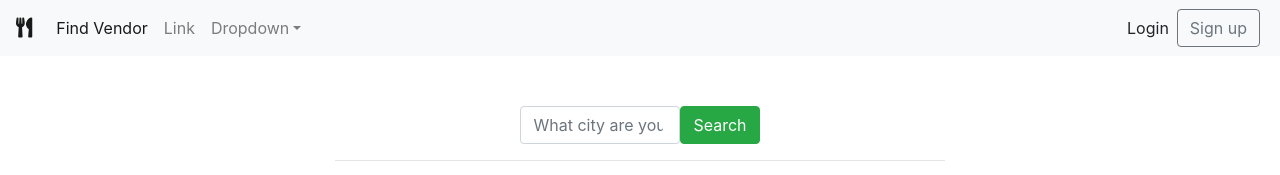
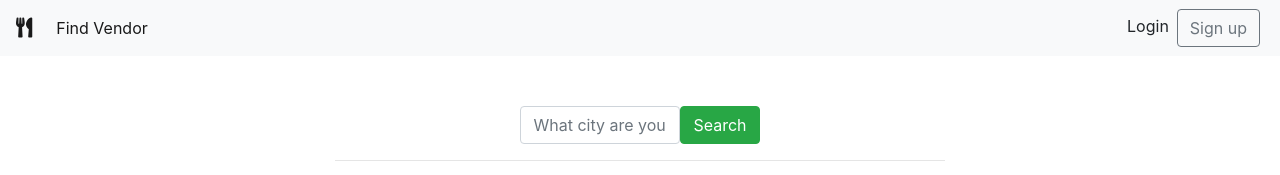
Before and after one commit to respici0/Vendors, a React (Create React App) app in the folder vendors/: page /home in a window 1280 px wide. Shown: the top 175 px of the page. Built offline with nearby package versions, Linux system fonts and the light colour scheme.

Commit message:
fixed CORs .ENV

```diff
--- a/vendors/public/css/layout.css
+++ b/vendors/public/css/layout.css
@@ -1,4 +1,9 @@
 /* NavBar */
+
+html,
+body {
+  height: 100%;
+}
 
 .navbar a {
   text-decoration: "none";
--- a/vendors/src/components/Home.js
+++ b/vendors/src/components/Home.js
@@ -41,7 +41,7 @@ class Home extends React.Component {
           <div className="searchBar">
             <div className="row d-flex justify-content-center">
               <input
-                type="search"
+                type="text"
                 name="searchedCity"
                 className="form-control col-md-3"
                 placeholder="What city are you in?"
@@ -56,7 +56,6 @@ class Home extends React.Component {
               </button>
             </div>
           </div>
-
           <hr />
           <div className="searchedVendors">
             <div className="card bg-dark text-white">
--- a/vendors/src/components/NavBar.js
+++ b/vendors/src/components/NavBar.js
@@ -27,7 +27,7 @@ class NavBar extends React.Component {
                   Find Vendor <span className="sr-only" />
                 </a>
               </li>
-              <li className="nav-item">
+              {/* <li className="nav-item">
                 <a className="nav-link" href="#">
                   Link
                 </a>
@@ -56,11 +56,12 @@ class NavBar extends React.Component {
                     Something else here
                   </a>
                 </div>
-              </li>
+              </li> */}
             </ul>
-            <div className="mr-2">
-              <a href="/Login">Login</a>
-            </div>
+            <div>
+              <a href="/Login" className="mr-2">
+                Login
+              </a>
               <button
                 className="btn btn-outline-secondary my-2 my-sm-0 mr-1"
                 type="button"
@@ -73,6 +74,7 @@ class NavBar extends React.Component {
                 </a>
               </button>
             </div>
+          </div>
         </nav>
       </React.Fragment>
     );
--- a/vendors/src/services/UserService.js
+++ b/vendors/src/services/UserService.js
@@ -24,14 +24,13 @@ class UserService {
 
   static YelpApiSearch(searchedCity, onSuccess, onError) {
     const config = {
-      Authorization: process.env.REACT_APP_KEY
+      Authorization:
+        "bearer SikMaxiAgbp-OA1RqhSf1uuRHvG_ktidds1st4z4_LAfbKMYRo02yJw1MKesqIfibwcbadaEOFt27WoNSWW6mh4YcDxxZ6KwRTRckPV086n54HCyu0oaq2BMMmhLXHYx"
     };
-    axios.defaults.headers.common["X-Requested-With"] = "XMLHttpRequest";
     axios
       .get(
-        `https://api.yelp.com/v3/businesses/search?categories=foodtrucks&location=${searchedCity}`,
+        `https://cors-anywhere.herokuapp.com/https://api.yelp.com/v3/businesses/search?categories=foodtrucks&location=${searchedCity}`,
         {
-          withCredentials: true,
           headers: config
         }
       )
```
Lines whose indentation alone changed are shown as unchanged.
